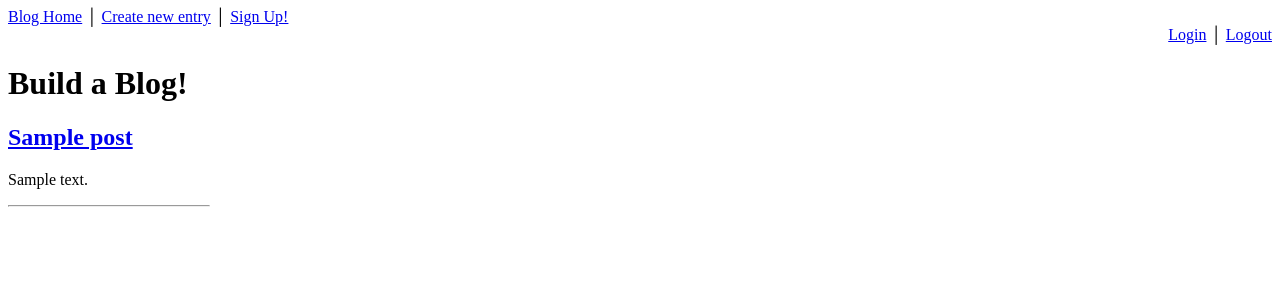
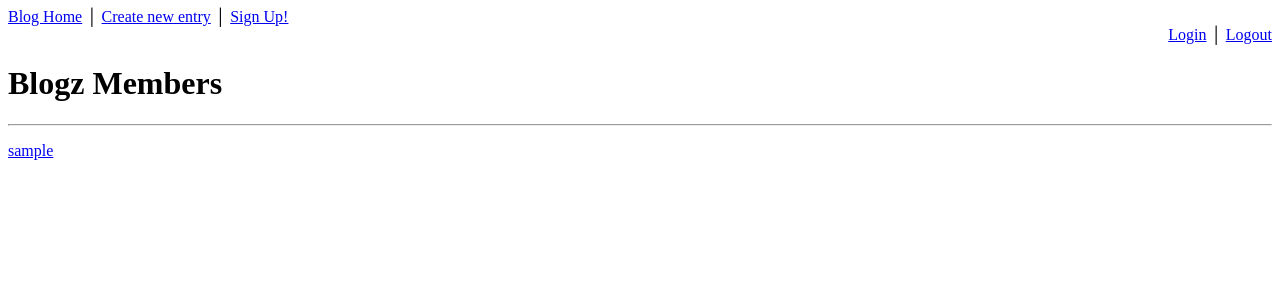
Before and after one commit to rowdyrose/blogz, a Flask app: template templates/index.html in a window 1280 px wide. Shown: the top 300 px of the page. Run offline with Flask 2, Linux system fonts and the light colour scheme; the visitor is signed in with stand-in values (Sample User, id 1); tables that the repository leaves empty hold one stand-in row (values such as "Sample post"); the template is opened without the code that fills it: values that come from a table or form of the project are taken from there, most other values are stand-ins (such as "Sample title", 1, 10 or a date in 2020); data that the repository does not hold is empty.

Commit message:
fixed some navigation issues, broke some other stuff

```diff
--- a/main.py
+++ b/main.py
@@ -46,28 +46,6 @@ def index():
     return render_template('index.html', users=users)
 
 # displays posts on home page
-@app.route("/home", methods=['POST'])
-def home():
-    title = "Build a Blog"
-
-    if session:
-        owner = User.query.filter_by(username = session['username']).first()
-
-
-    if "id" in request.args:
-        post_id = request.args.get('id')
-        blog = Blog.query.filter_by(id = post_id).all()
-        username = User.query.get(owner.username)
-        return render_template('home.html', title = title, blog = blog, post_id = post_id)
-
-    elif "user" in request.args:
-        user_id = request.args.get('user')
-        blog = Blog.query.filter_by(owner_id = user_id).all()
-        return render_template('home.html', title = title, blog = blog)
-
-    else:
-        blog = Blog.query.order_by(Blog.id.desc()).all()
-        return render_template('home.html', title = title, blog = blog)
 
 # login form, will prompt user if their login is incorrect or doesn't exist
 # need to write something to rereoute user to home page or blog entry when they log in
@@ -135,6 +113,22 @@ def signup():
                 username_error = "That user name is already taken!"
     return render_template('signup.html', username = username, username_error = username_error, password_error = password_error, verifypass_error = verifypass_error)
 
+@app.route('/blog', methods=['POST', 'GET'])
+def blog():
+    blog_id = request.args.get('id')
+    user_id = request.args.get('userid')
+    entries = Blog.query.all()
+
+
+    if blog_id:
+        post = Blog.query.filter_by(id=blog_id).first()
+        return render_template("blogpost.html", title=post.title, body=post.body, user=post.owner.username, user_id=post.owner_id)
+    if user_id:
+        entries = Blog.query.filter_by(owner_id=user_id).all()
+        return render_template('singleUser.html', entries=entries)
+
+    return render_template('singleUser.html', entries=entries)
+
 
 # allow user to create new blog entry
 @app.route("/new_entry", methods=['POST', 'GET'])
--- a/templates/base.html
+++ b/templates/base.html
@@ -4,7 +4,7 @@
         <style> .error {color: red;}</style>
         <title>{{title}}</title>
         <div>
-            <a href='/home'>Blog Home</a>   &#9474;
+            <a href='/'>Blog Home</a>   &#9474;
             <a href='/new_entry'>Create new entry</a>   &#9474;
 
             <a href='/signup'>Sign Up!</a>
--- a/templates/index.html
+++ b/templates/index.html
@@ -1,16 +1,11 @@
-{% extends 'base.html' %}
+{% extends "base.html" %}
+
 {% block content %}
-<h1>Build a Blog!</h1>
-<div action="index"></div>
-<table>
-    {% for post in blogs %}
-        <tr>
-            <h2><a href="/?id={{post.id}}">{{post.title}}</a></h2>
-            <p>{{post.content}}</p>
-            <hr width="200" align="left">
-
-        </tr>
+      <div>
+        <h1>Blogz Members</h1>
+        <hr>
+        {% for user in users %}
+        <p><a href="/blog?userid={{user.id}}">{{ user.username }}</a></p>
         {% endfor %}
-</div>
-
+      </div>
 {% endblock %}
--- a/templates/login.html
+++ b/templates/login.html
@@ -14,7 +14,7 @@
                 <td class="error">{{username_error}}</td>
             </td>
             <td>
-                <label for="password">User Name:</label>
+                <label for="password">Password:</label>
             </td>
             <td>
                 <input id="password" name="password" type="password" value="{{password}}" />
```
Also changed, not shown: templates/blogpost.html (+14 -2 lines), templates/home.html (deleted, +0 -13 lines), templates/singleUser.html (+20 -0 lines).
